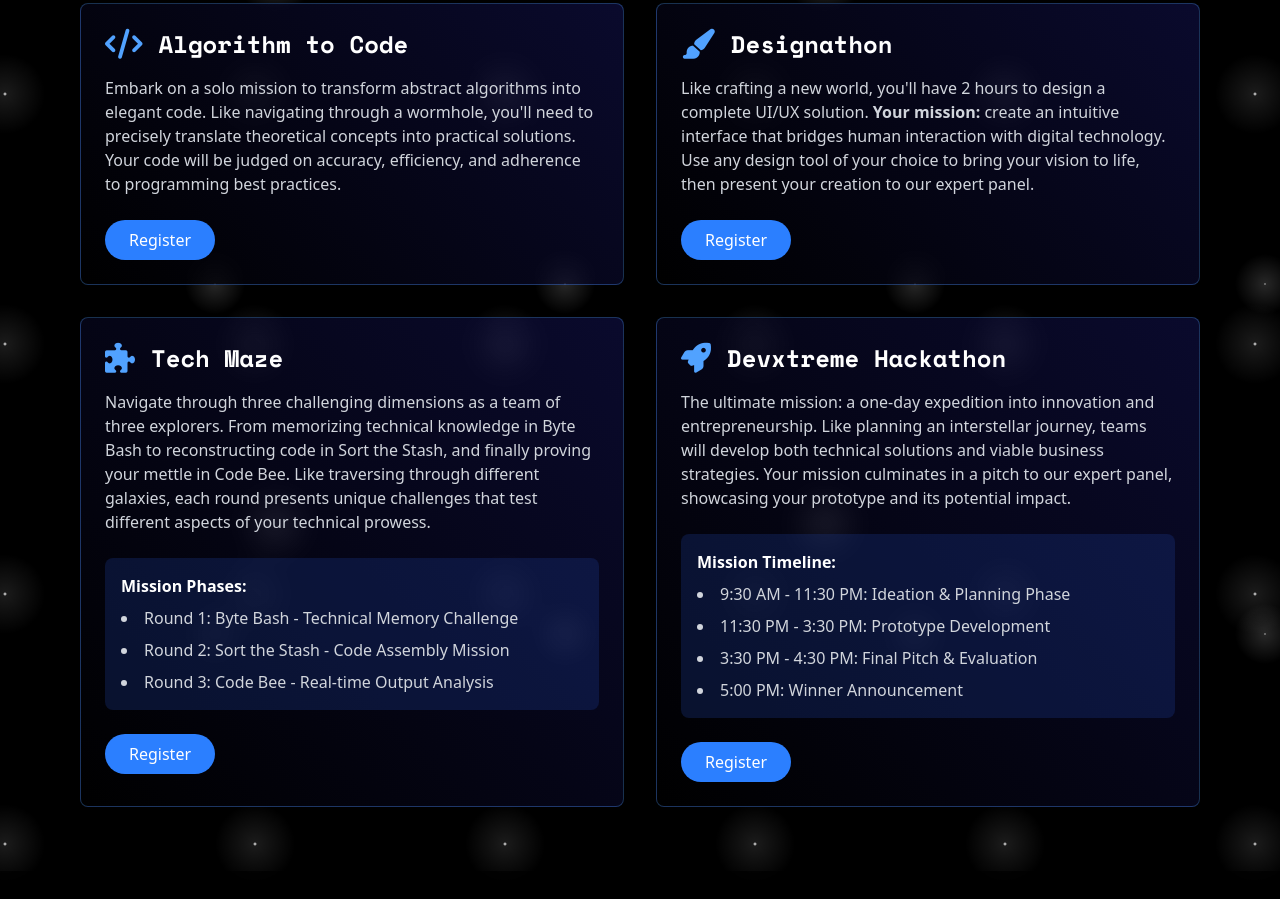
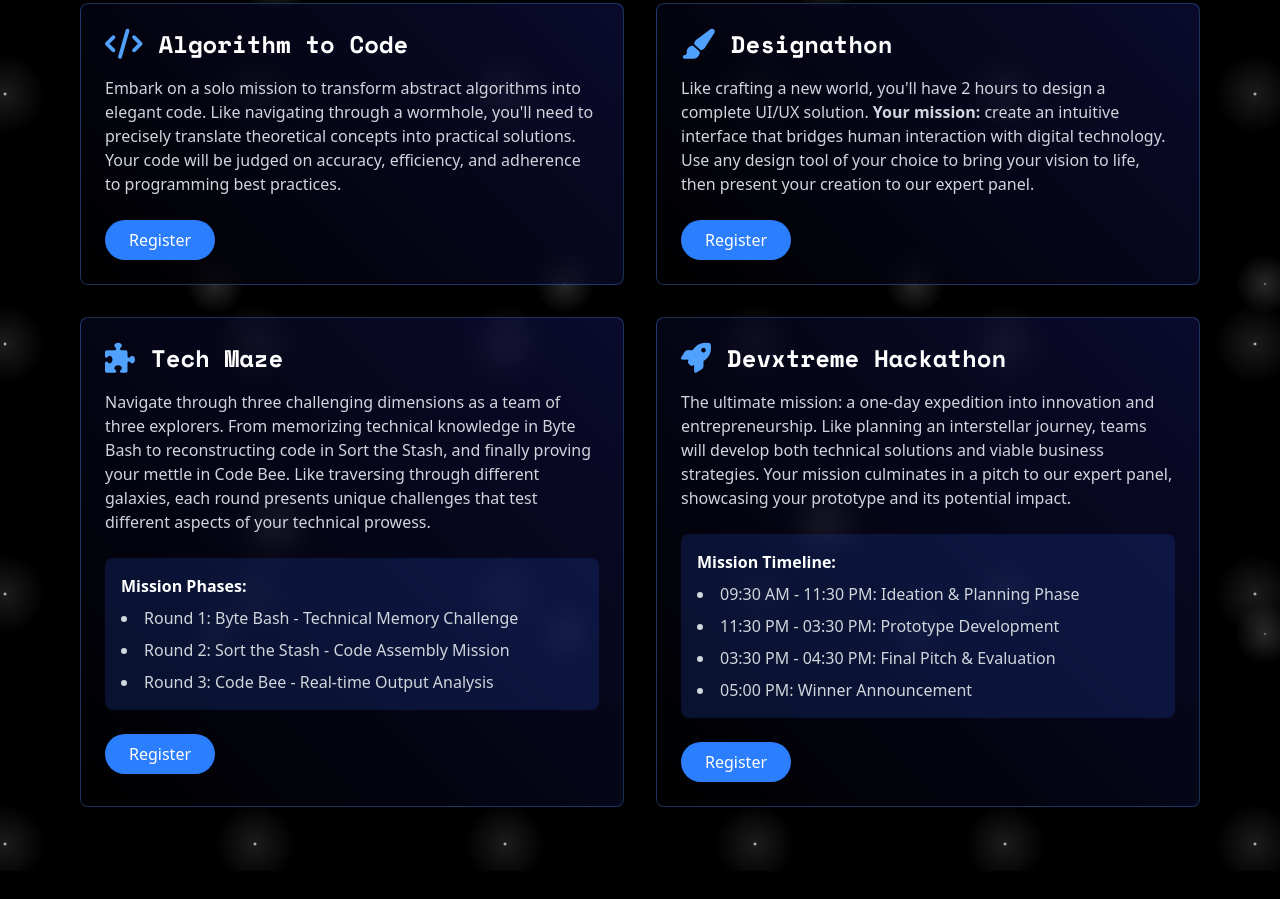
Before and after one commit to Code-name-HeaLer/CodeKriti-3.0, a website: page competitions.html in a window 1280 px wide. Shown: the part 301-1200 px from the top of the page. Drawn offline with nearby package versions, Linux system fonts and the light colour scheme.

Commit message:
Timings fixed

```diff
--- a/competitions.html
+++ b/competitions.html
@@ -228,10 +228,10 @@
               <div class="bg-blue-900/30 p-4 rounded-lg">
                 <h3 class="font-bold mb-2">Mission Timeline:</h3>
                 <ul class="list-disc list-inside space-y-2 text-gray-300">
-                  <li>9:30 AM - 11:30 PM: Ideation & Planning Phase</li>
-                  <li>11:30 PM - 3:30 PM: Prototype Development</li>
-                  <li>3:30 PM - 4:30 PM: Final Pitch & Evaluation</li>
-                  <li>5:00 PM: Winner Announcement</li>
+                  <li>09:30 AM - 11:30 PM: Ideation & Planning Phase</li>
+                  <li>11:30 PM - 03:30 PM: Prototype Development</li>
+                  <li>03:30 PM - 04:30 PM: Final Pitch & Evaluation</li>
+                  <li>05:00 PM: Winner Announcement</li>
                 </ul>
               </div>
             </div>
```
